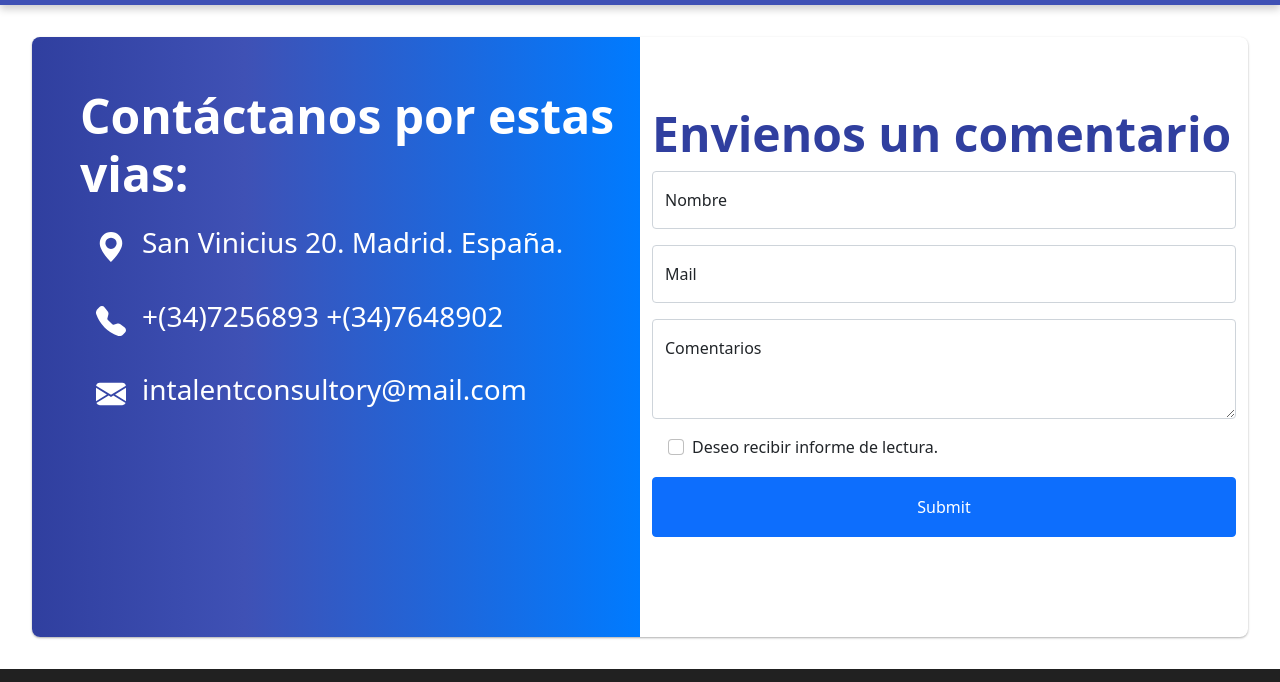
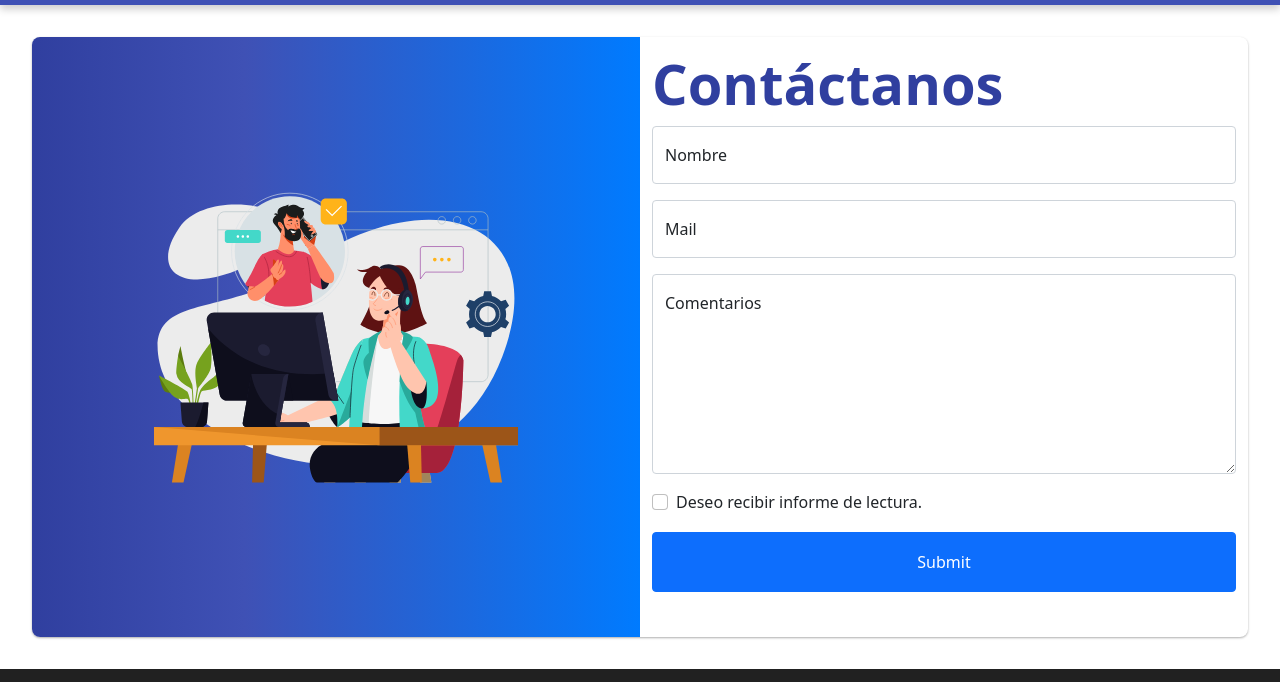
Before and after one commit to NataliSb9/proyecto1_grupo4, a plain HTML site: page contacto.html in a window 1280 px wide. Shown: the part 86-768 px from the top of the page. Drawn offline with nearby package versions, Linux system fonts and the light colour scheme.

Commit message:
cambie el formulario porque me aburria y me molaba mas de esta manera ademas añadi un par de vectores pa usar en el index

```diff
--- a/assets/css/contacto.css
+++ b/assets/css/contacto.css
@@ -8,9 +8,8 @@
     flex-direction: column;
     flex-wrap: wrap;
     background: linear-gradient(90deg, #303F9F 0%, #3F51B5 35%, #007bff 100%);
-    align-items: flex-start;
-    justify-content: flex-start;
-    padding-left: 3em !important;
+    align-items: center;
+    justify-content: center;
 }
 
 .column-2 {
@@ -44,65 +43,23 @@
     margin: 0px !important;
 }
 
-.inner {
-    margin: 1em;
-    display: flex;
-    flex-direction: row;
-    flex-wrap: wrap;
-    align-items: center;
-    align-content: center;
-    justify-content: center;
-}
-
-i {
-    margin-right: 1em;
-}
-
-.inner-h1 {
-    margin-top: 50px;
-}
-
-.inner-h1 h1 {
-    font-size: 3em;
-    font-weight: 700;
-    color: white;
-}
-
-.checkbox-ale {
-    margin: 1em;
-}
-
 .btn-ale {
     margin-top: 1em;
     height: 60px;
 }
 
-.column-2 h2 {
+.column-2 h1 {
     color: #303F9F;
-    font-size: 3em;
+    font-size: 3.5em;
     font-weight: 700;
 }
 
-.column-1 h3 {
-    text-align: center;
+.checkbox-ale{
+    margin-top: 1em;
 }
 
-@media (max-width: 991px) {
-    .formulario {
-        height: 1200px;
+@media (max-width: 992px){
+    .column-1{
+        display: none;
     }
-
-    .column-1 {
-        justify-content: center;
-        border-radius: 8px;
-    }
-    .column-1 {
-        align-items: center;
-        padding: 0px !important;
-        border-radius: 0px 0px 8px 8px;
-    }
-    .inner, .inner-h1 {
-        padding-left: 1em;
-    }
-
 }
--- a/contacto.html
+++ b/contacto.html
@@ -61,46 +61,11 @@
     <!------------------------------>
     <div class="formulario  card-1">
         <div class="row">
-            <div class="col col-md-12 col-lg-6 column-1">
-                <div class="inner-h1">
-                    <h1>Contáctanos por estas vias:</h1>
-                </div>
-                <div class="inner">
-                    <i>
-                        <svg xmlns="http://www.w3.org/2000/svg" width="30px" height="30px" fill="#ffff"
-                            class="bi bi-geo-alt-fill" viewBox="0 0 16 16">
-                            <path
-                                d="M8 16s6-5.686 6-10A6 6 0 0 0 2 6c0 4.314 6 10 6 10zm0-7a3 3 0 1 1 0-6 3 3 0 0 1 0 6z" />
-                        </svg>
-                    </i>
-                    <h3>San Vinicius 20. Madrid. España.</h3>
-                </div>
-                <div class="inner">
-                    <i>
-                        <svg xmlns="http://www.w3.org/2000/svg" width="30px" height="30px" fill="#ffff"
-                            class="bi bi-telephone-fill" viewBox="0 0 16 16">
-                            <path fill-rule="evenodd"
-                                d="M1.885.511a1.745 1.745 0 0 1 2.61.163L6.29 2.98c.329.423.445.974.315 1.494l-.547 2.19a.678.678 0 0 0 .178.643l2.457 2.457a.678.678 0 0 0 .644.178l2.189-.547a1.745 1.745 0 0 1 1.494.315l2.306 1.794c.829.645.905 1.87.163 2.611l-1.034 1.034c-.74.74-1.846 1.065-2.877.702a18.634 18.634 0 0 1-7.01-4.42 18.634 18.634 0 0 1-4.42-7.009c-.362-1.03-.037-2.137.703-2.877L1.885.511z" />
-                        </svg>
-                    </i>
-                    <h3>+(34)7256893 +(34)7648902</h3>
-                </div>
-                <div class="inner">
-                    <i>
-                        <svg xmlns="http://www.w3.org/2000/svg" width="30px" height="30px" fill="#ffff"
-                            class="bi bi-envelope-fill" viewBox="0 0 16 16">
-                            <path
-                                d="M.05 3.555A2 2 0 0 1 2 2h12a2 2 0 0 1 1.95 1.555L8 8.414.05 3.555zM0 4.697v7.104l5.803-3.558L0 4.697zM6.761 8.83l-6.57 4.027A2 2 0 0 0 2 14h12a2 2 0 0 0 1.808-1.144l-6.57-4.027L8 9.586l-1.239-.757zm3.436-.586L16 11.801V4.697l-5.803 3.546z" />
-                        </svg>
-                        <path
-                            d="M8 16s6-5.686 6-10A6 6 0 0 0 2 6c0 4.314 6 10 6 10zm0-7a3 3 0 1 1 0-6 3 3 0 0 1 0 6z" />
-                        </svg>
-                    </i>
-                    <h3>intalentconsultory@mail.com</h3>
-                </div>
+            <div class="col column-1">
+                <img src="./assets/img/Contactanos/contact-us-vector.svg" alt="">
             </div>
-            <div class="col col-md-12 col-lg-6 column-2">
-                <h2>Envienos un comentario</h2>
+            <div class="col column-2">
+                <h1>Contáctanos</h1>
                 <div class="form-floating mb-3 col-12">
                     <input type="text" class="form-control" id="floatingInput" placeholder="name@example.com">
                     <label for="floatingInput">Nombre</label>
@@ -111,7 +76,7 @@
                 </div>
                 <div class="form-floating mb-3 col-12">
                     <textarea class="form-control" placeholder="Leave a comment here" id="floatingTextarea2"
-                        style="height: 100px"></textarea>
+                        style="height: 200px"></textarea>
                     <label for="floatingTextarea2">Comentarios</label>
                     </span>
 
```
Also changed, not shown: assets/img/Contactanos/contact-us-vector.svg (added), assets/img/index/location-vector.svg (added), assets/img/index/quienes-somos-vector.svg (added).
